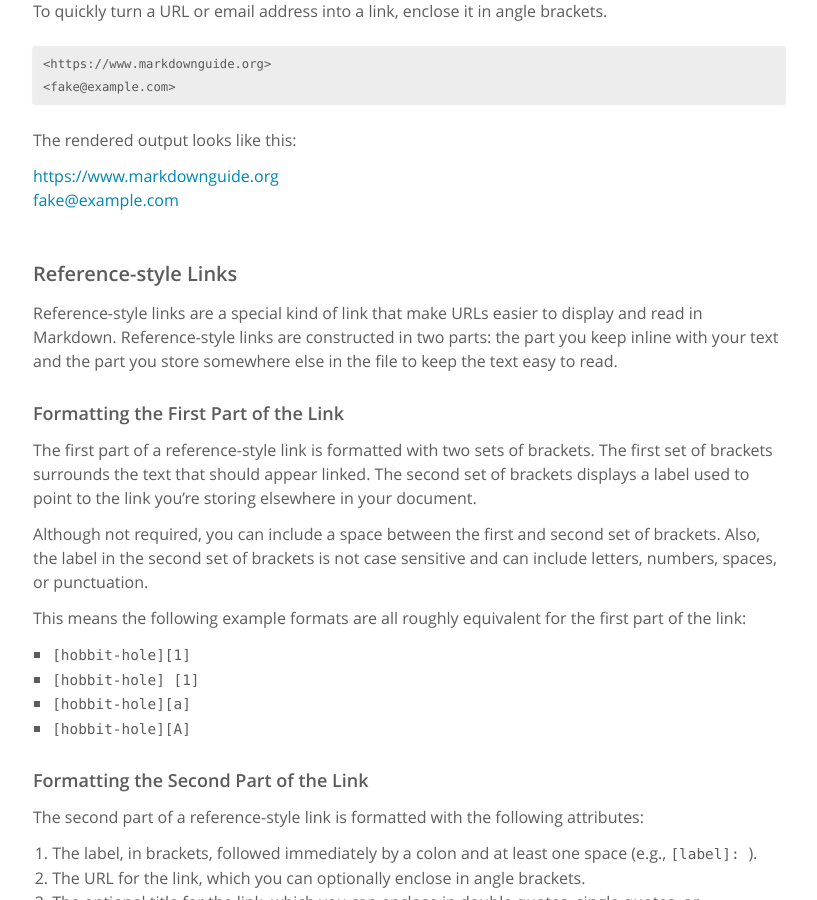
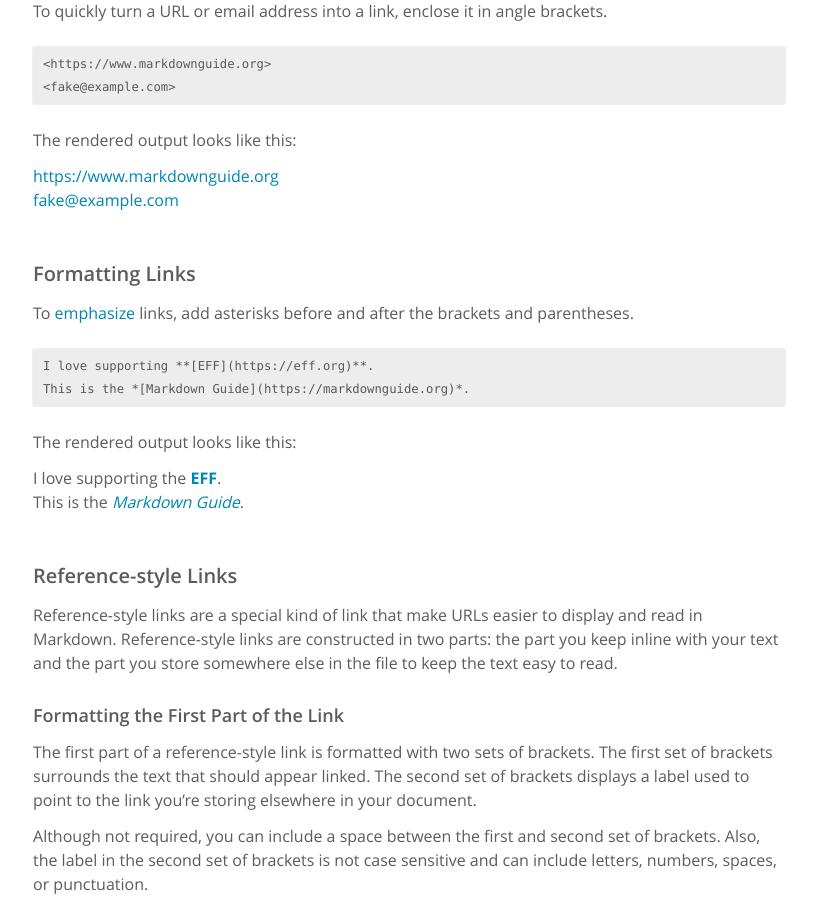
Before and after one commit to mattcone/markdown-guide, a Jekyll site: the page built from index.md, in a window 1280 px wide and 900 px high, scrolled down 15309 px. Shown: the whole window, without its empty margins (231-1048 px from the left). Built offline with Jekyll 4.4.1, drawn with Linux system fonts in a browser that asks for light colours.

Commit message:
Add formatting links section

````diff
--- a/_content/basic-syntax/links.md
+++ b/_content/basic-syntax/links.md
@@ -23,6 +23,20 @@ The rendered output looks like this:
 
 <https://www.markdownguide.org><br/>
 <fake@example.com>
+
+#### Formatting Links
+
+To [emphasize](#emphasis) links, add asterisks before and after the brackets and parentheses.
+
+```
+I love supporting **[EFF](https://eff.org)**.
+This is the *[Markdown Guide](https://markdownguide.org)*.
+```
+
+The rendered output looks like this:
+
+I love supporting the **[EFF](https://eff.org)**.<br/>
+This is the *[Markdown Guide](https://markdownguide.org)*.
 
 #### Reference-style Links
 
````
